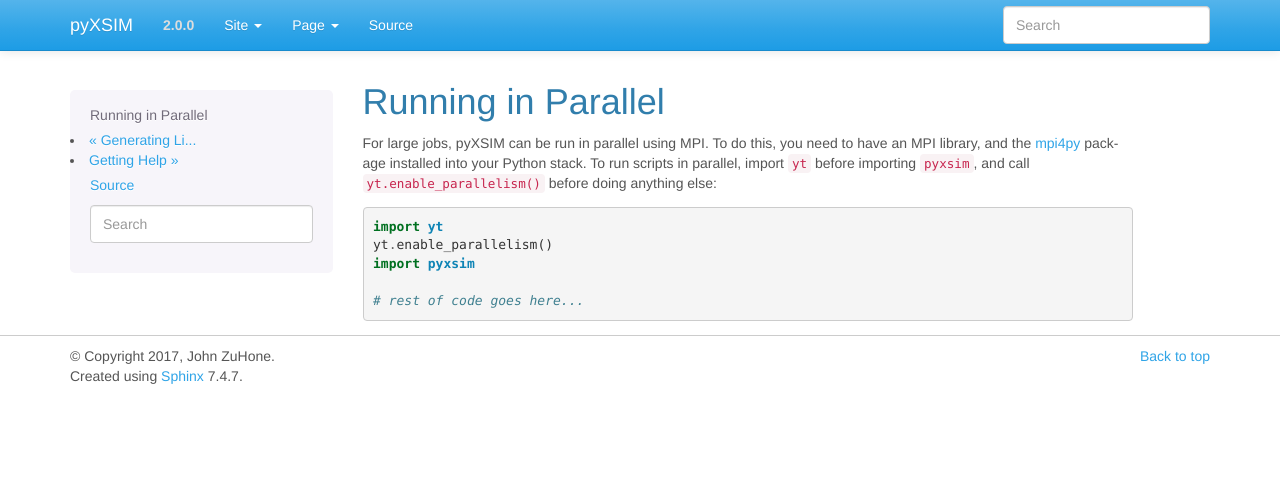
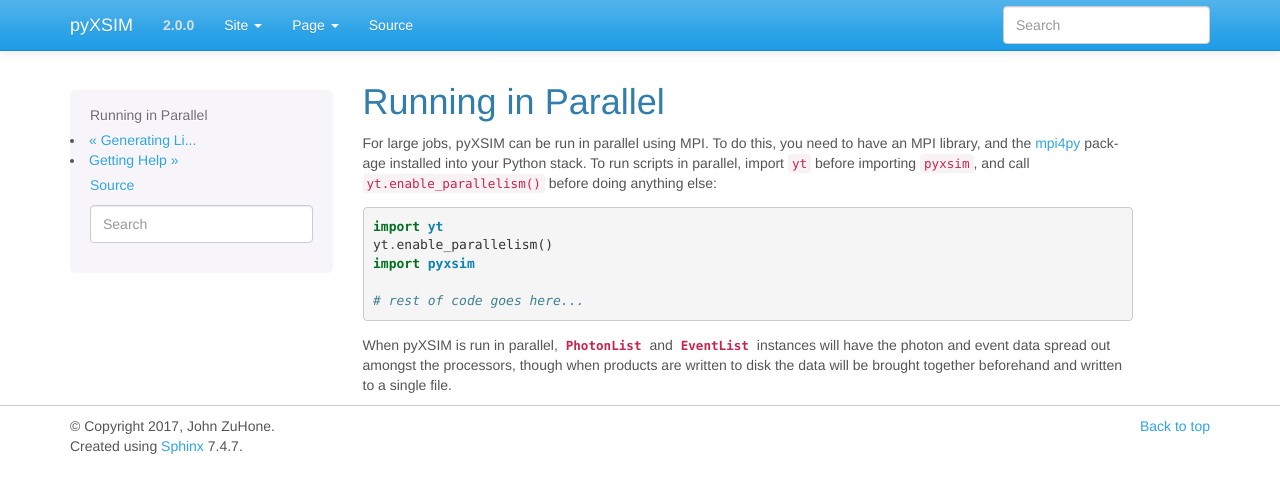
Before and after one commit to jzuhone/pyxsim, a Sphinx documentation site: the page built from doc/source/parallel.rst, in a window 1280 px wide. Shown: the top 493 px of the page. Built offline with Sphinx 7.4.7, drawn with Linux system fonts in a browser that asks for light colours.

Commit message:
Further notes on running in parallel

```diff
--- a/doc/source/parallel.rst
+++ b/doc/source/parallel.rst
@@ -15,3 +15,8 @@ before doing anything else:
     import pyxsim
 
     # rest of code goes here...
+
+When pyXSIM is run in parallel, :class:`~pyxsim.photon_list.PhotonList` and
+:class:`~pyxsim.photon_list.EventList` instances will have the photon and event
+data spread out amongst the processors, though when products are written to disk
+the data will be brought together beforehand and written to a single file.
```
